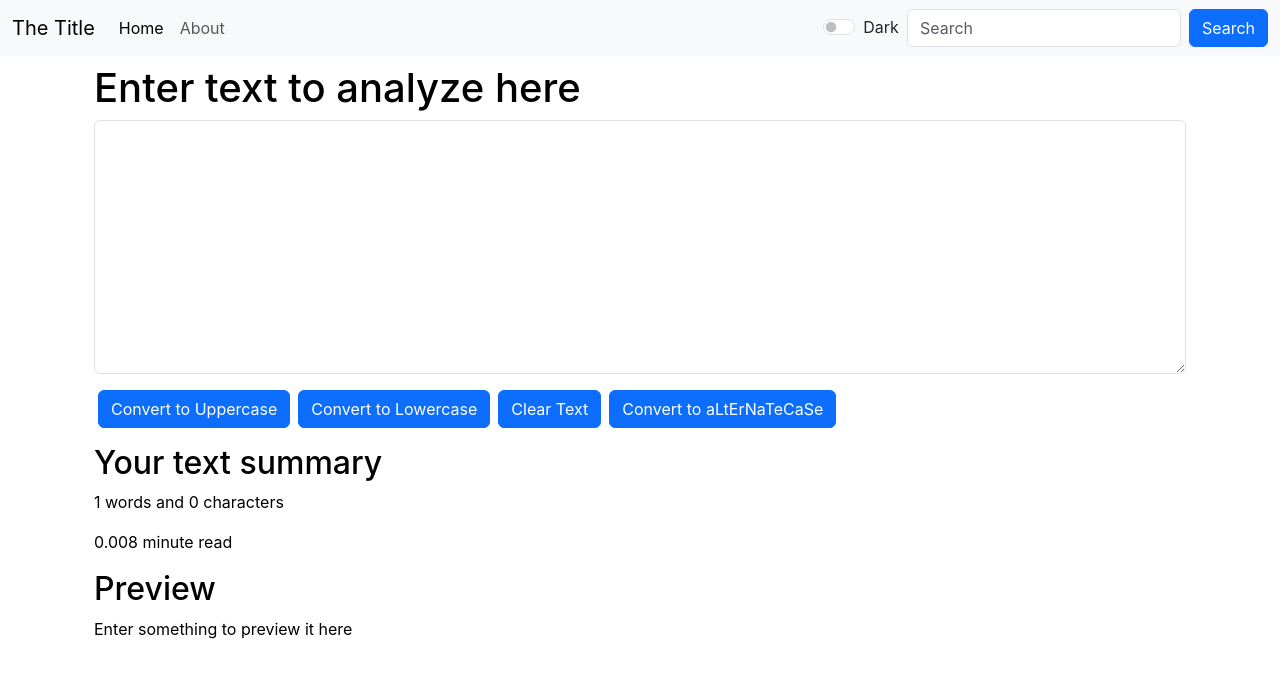
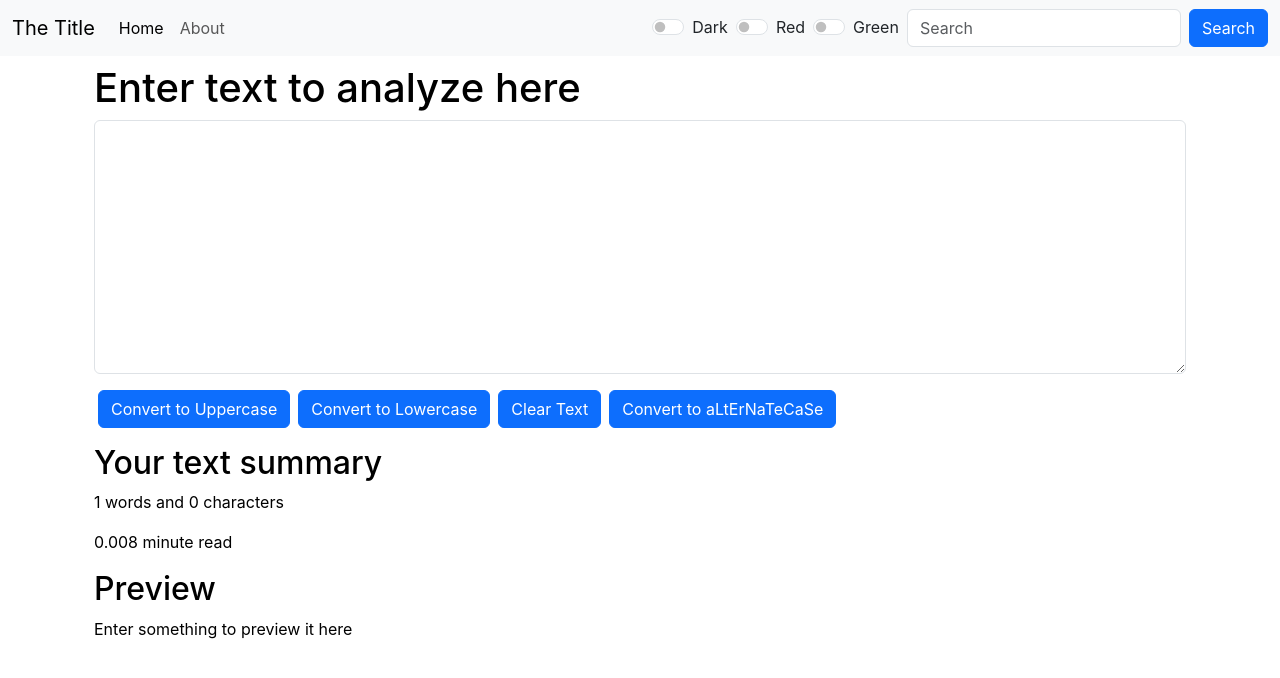
Before and after one commit to murdochroy2/textutils2, a React (Create React App) app: page / in a window 1280 px wide. Shown: the top 678 px of the page. Built offline with nearby package versions, Linux system fonts and the light colour scheme.

Commit message:
Color modes added

```diff
--- a/src/App.js
+++ b/src/App.js
@@ -9,15 +9,39 @@ import Alert from "./components/Alert";
 function App() {
   let name = "Rohi";
   const [mode, setMode] = useState("light");
-  const toggleMode = () => {
-    if (mode === "light") {
+  const toggleMode = (event) => {
+    if (event.target.checked) {
       setMode("dark");
       document.body.style.backgroundColor = "#042743";
       showAlert("success", "Dark mode enabled");
-    } else {
+    } else if (mode === "dark") {
       setMode("light");
       document.body.style.backgroundColor = "white";
       showAlert("success", "Dark mode disabled");
+    }
+  };
+  const toggleRedMode = (event) => {
+    console.log("Current Mode is", mode);
+    if (event.target.checked) {
+      setMode("red");
+      document.body.style.backgroundColor = "pink";
+      showAlert("success", "Red mode enabled");
+    } else if (mode === "red") {
+      setMode("light");
+      document.body.style.backgroundColor = "white";
+      showAlert("success", "Red mode disabled");
+    }
+  };
+  const toggleGreenMode = (event) => {
+    console.log("Current Mode is", mode);
+    if (event.target.checked) {
+      setMode("green");
+      document.body.style.backgroundColor = "green";
+      showAlert("success", "Green mode enabled");
+    } else if (mode === "green") {
+      setMode("light");
+      document.body.style.backgroundColor = "white";
+      showAlert("success", "Green mode disabled");
     }
   };
   const [alert, setAlert] = useState(null);
@@ -34,6 +58,8 @@ function App() {
         aboutText="About"
         mode={mode}
         toggleMode={toggleMode}
+        toggleRedMode={toggleRedMode}
+        toggleGreenMode={toggleGreenMode}
       />
       <Alert alert={alert} />
       <div className="container my-2">
--- a/src/components/Navbar.js
+++ b/src/components/Navbar.js
@@ -50,6 +50,38 @@ function Navbar(props) {
               Dark
             </label>
           </div>
+          {/* Red mode */}
+          <div className={`form-check form-switch me-2 text-${props.mode === "dark" ? "light":"dark"}`}>
+            <input
+              className="form-check-input"
+              type="checkbox"
+              role="switch"
+              id="flexSwitchCheckDefault"
+              onChange={props.toggleRedMode}
+            />
+            <label
+              className="form-check-label"
+              htmlFor="flexSwitchCheckDefault"
+            >
+              Red
+            </label>
+          </div>
+          {/* Green mode */}
+          <div className={`form-check form-switch me-2 text-${props.mode === "dark" ? "light":"dark"}`}>
+            <input
+              className="form-check-input"
+              type="checkbox"
+              role="switch"
+              id="flexSwitchCheckDefault"
+              onChange={props.toggleGreenMode}
+            />
+            <label
+              className="form-check-label"
+              htmlFor="flexSwitchCheckDefault"
+            >
+              Green
+            </label>
+          </div>
           <form className="d-flex" role="search">
             <input
               className="form-control me-2"
```
